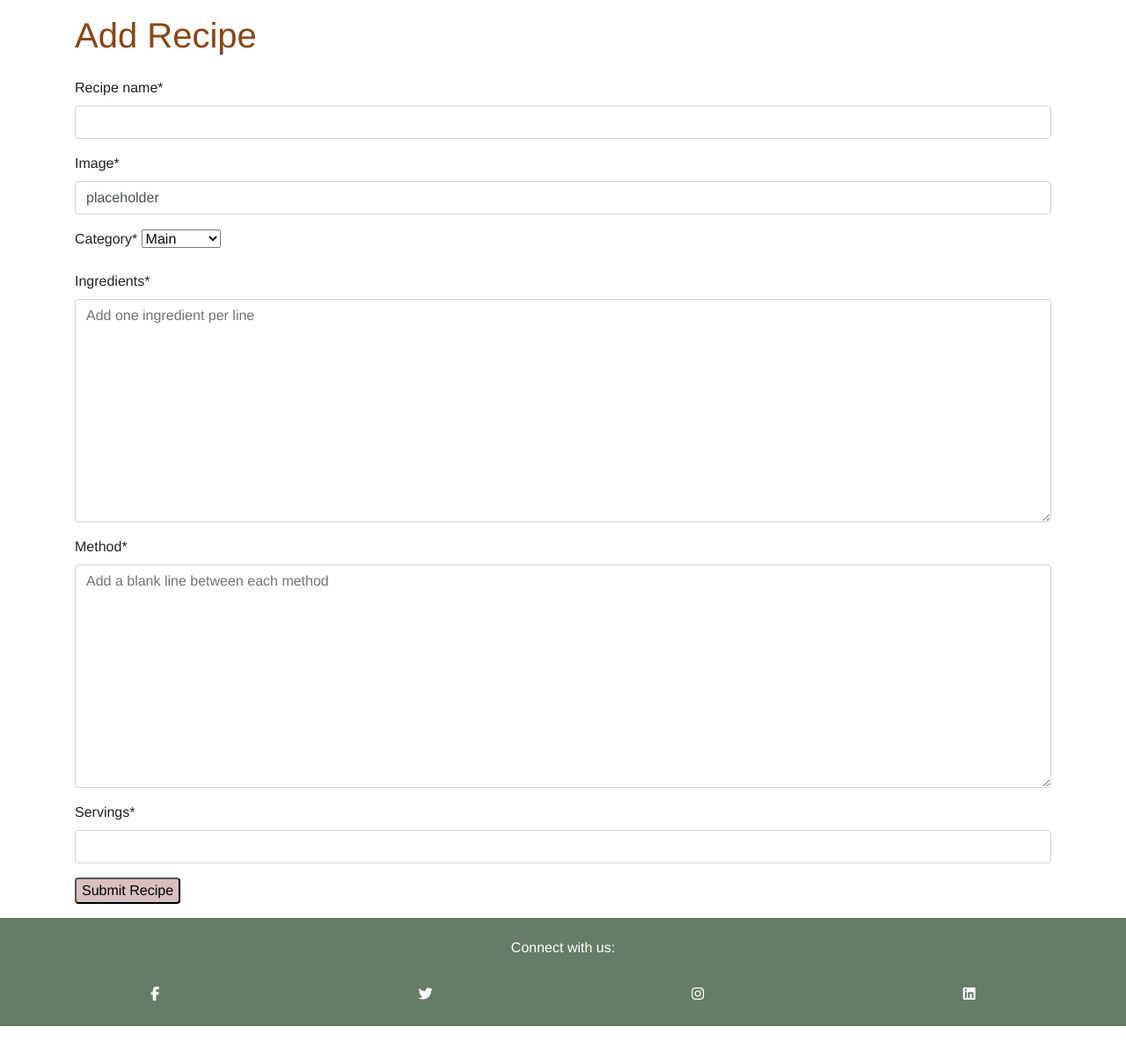
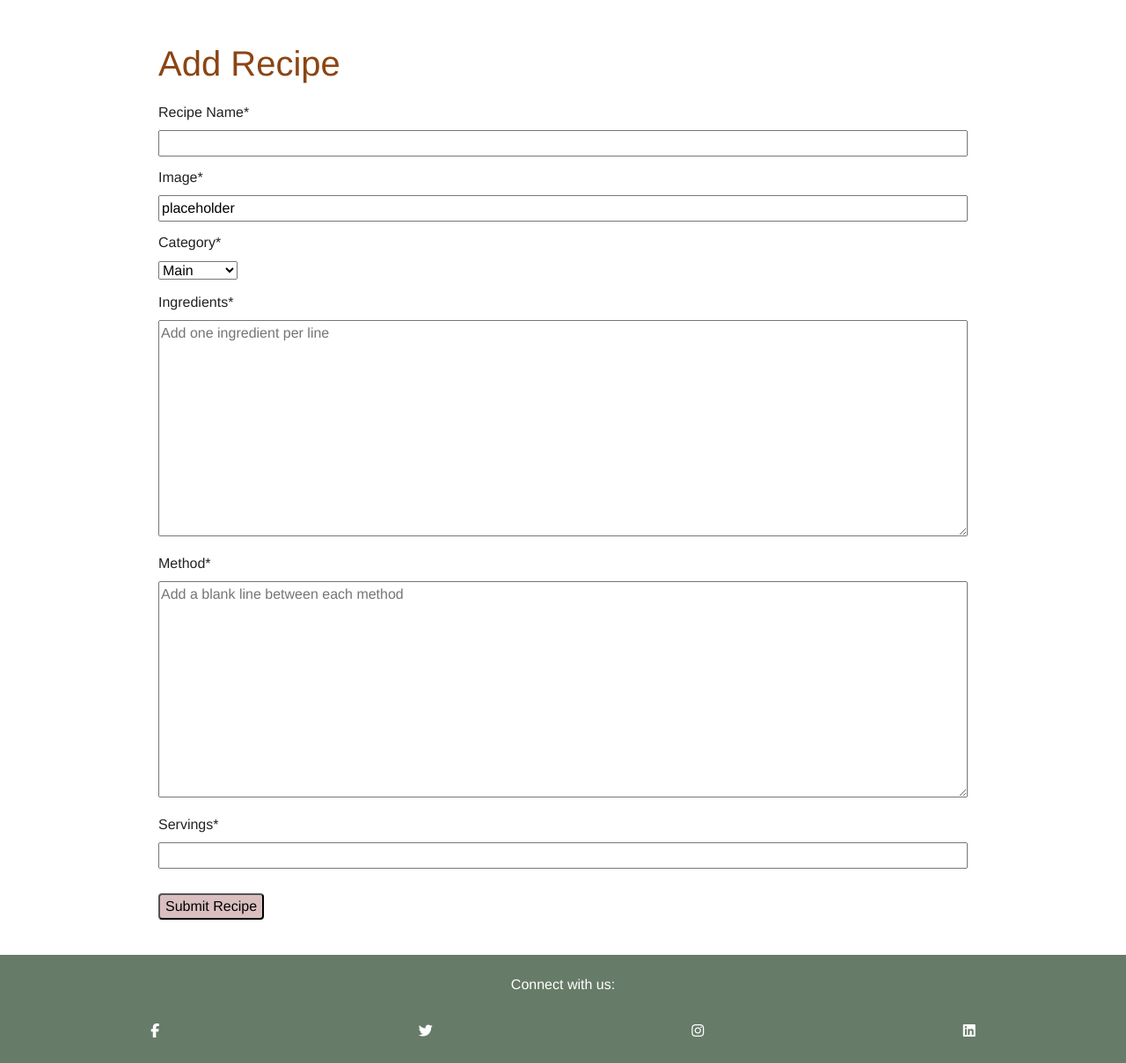
Before and after one commit to Gkicks/sprout, a Django app: page /blog/create_recipe/ in a window 1280 px wide. Shown: the part 146-1355 px from the top of the page at 88% size. Before the commit the page ends 1313 px from the top, so only its background shows below. Run offline with Django 4.2, Linux system fonts and the light colour scheme; the visitor is signed in with stand-in values (Sample User, id 1); some libraries are stand-ins or nearby versions.

Commit message:
fix current image bug in edit recipe

```diff
--- a/blog/templates/blog/create_recipe.html
+++ b/blog/templates/blog/create_recipe.html
@@ -1,18 +1,37 @@
-{% extends 'base.html' %} {% load crispy_forms_tags %} {% load static %}
+{% extends 'base.html' %}
+{% load crispy_forms_tags %}
+{% load static %}
 {% block content %}
 
-<div class="container">
+<div class="container mt-4 mb-4">
     <div class="row">
-        <div class="col-12 mt-3 mb-3 html-header">
+        <div class="col-10 offset-1 mt-4 html-header">
             <h1 id="form-title"></h1>
         </div>
     </div>
-    <div class="mb-3">
-        <form method="POST" enctype="multipart/form-data">
-            {% csrf_token %} {{ form | crispy }}
-            <button id="form-submit-button" type="submit"></button>
+    <div class="row">
+    <div class="col-10 offset-1 mb-3">
+        <form method="POST" enctype="multipart/form-data" id="create-recipe-form">
+            {% csrf_token %}
+            <label for="recipe_name" class="recipe-form-label">Recipe Name*</label>
+            {{ form.recipe_name }}
+            <label for="featured_image" class="recipe-form-label">Image*</label>
+            {% if recipe %}
+            <img src="{{ recipe.featured_image.url }}" alt="{{ recipe.recipe_name }}" class="edit-image">
+            {% endif %}
+            {{ form.featured_image }}
+            <label for="category" class="recipe-form-label">Category*</label>
+            {{ form.category }}
+            <label for="ingredients" class="recipe-form-label">Ingredients*</label>
+            {{ form.ingredients }}
+            <label for="method" class="recipe-form-label">Method*</label>
+            {{ form.method }}
+            <label for="servings" class="recipe-form-label">Servings*</label>
+            {{ form.servings }}
+            <button id="form-submit-button" class="recipe-form-label" type="submit"></button>
         </form>
     </div>
 </div>
+</div>
 
 {% endblock %}
--- a/static/css/style.css
+++ b/static/css/style.css
@@ -24,8 +24,8 @@ body {
     height: 0;
     width: 0;
     font-size: 0;
+    display: None;
 }
-
 
 .btn-outline-success {
     color: #145222;
@@ -37,11 +37,17 @@ body {
     border-color: #240032;
 }
 
-
 .low-content-page {
     height: calc(100vh - 274px);
     padding-top: 5rem;
 }
+
+.faded {
+    font-weight: 500;
+    color: var(--pink);
+    font-style: italic
+}
+
 
 /* nav bar */
 #mainNav {
@@ -55,18 +61,23 @@ body {
     font-family: 'kanit', 'sans-serif';
 }
 
+
 /* footer */
 footer {
     background-color: var(--dark-green);
     color: var(--white);
 }
 
+footer h2 {
+    font-size: 16px;
+}
+
+
 /* landing page image*/
 .hero-image {
     background-image: url("../images/hero-image.webp");
     background-size: cover;
     height: 60vh;
-    /* width: 100vw; */
     background-repeat: no-repeat;
     background-position: center;
     overflow: hidden;
@@ -86,6 +97,7 @@ footer {
     font-weight: 600;
 }
 
+
 /* landing page recipe display */
 .card-footer {
     border-bottom: 1px solid rgba(0, 0, 0, 0.125);
@@ -97,22 +109,14 @@ footer {
     overflow: hidden;
     width: 100%;
     height: auto;
-    /* padding-top: calc(100% * (100 / 900)); */
 }
 
 .image-container img {
-    /* position: absolute;
-    top: 0;
-    width: 100%;
-    height: 100%;
-    object-fit: cover; */
     position: absolute;
     top: 0;
     left: 0;
     width: 100%;
     height: 100%;
-    /* height: 300px; */
-    /* width: 300px; */
 }
 
 .name-display {
@@ -135,6 +139,7 @@ footer {
     color: var(--dark-green);
 }
 
+
 /* my recipes page */
 .my-recipe-btn {
     margin-top: 5%;
@@ -148,12 +153,11 @@ footer {
     color: var(--dark-grey)
 }
 
-/* for items that are not yet approved */
-.faded {
-    font-weight: 500;
-    color: var(--pink);
-    font-style: italic
+.page-link:hover {
+    color: #FFFFFF;
+    background-color: #145222;
 }
+
 
 /* recipe_detail page */
 .detail-title {
@@ -186,22 +190,36 @@ hr:last-child {
     display: none;
   }
 
+
 /* create recipe page */
-
 #form-title {
     color: var(--brown);
 }
 
-.form-control::-webkit-file-upload-button, #form-submit-button {
+#id_featured_image::file-selector-button, #form-submit-button {
     background-color: var(--pale-pink);
     border-radius: 0.25rem
 }
 
+#id_recipe_name, #id_ingredients, #id_method, #id_servings, #id_featured_image {
+    width: 100%;
+}
+
+.recipe-form-label {
+    display: block;
+    margin-top: 0.75rem;
+}
+
+#form-submit-button {
+    margin-top: 1.75rem;
+}
+
+.edit-image {
+    height: 4rem;
+    padding-bottom: 0.5rem
+}
 
 /* delete recipe page */
-
-
-
 .recipe-cancel-delete {
     color: #145222;
 }
@@ -225,15 +243,7 @@ hr:last-child {
 }
 
 
-/* footer */
-
-footer h2 {
-    font-size: 16px;
-}
-
-
 /* error pages */
-
 .error-paragraph {
     font-size: 28px;
     margin: 20px;
@@ -241,7 +251,6 @@ footer h2 {
 
 
 /* allauth */
-
 #sign-in {
     padding-top: 2rem;
 }
@@ -259,6 +268,7 @@ footer h2 {
     color: var(--brown);
 }
 
+
   /* media queries */
 @media (max-width: 435px){
     .form-control {font-size: 0.5rem;}
```
